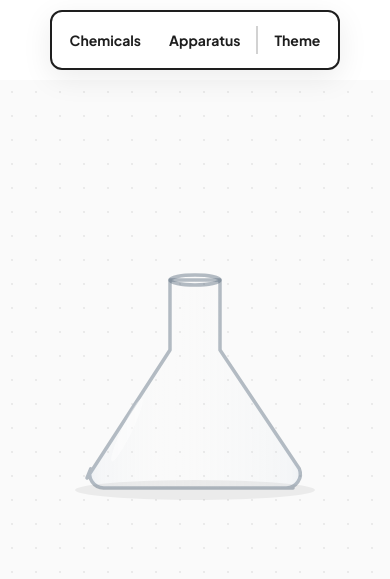
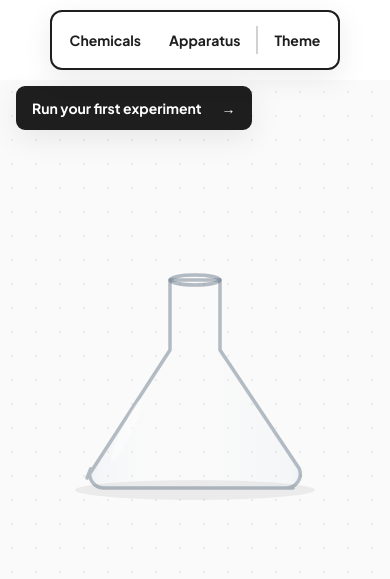
Before and after one commit to Yusupov-Muhammadyusuf/OmniLab, a Django app: page / in a window 390 px wide. Shown: the top 579 px of the page. Run offline with Django 5.2, Linux system fonts and the light colour scheme.

Commit message:
Add homepage first experiment entry
Co-authored-by: tin-computer[bot] <277149838+tin-computer[bot]@users.noreply.github.com>

```diff
--- a/static/css/style.css
+++ b/static/css/style.css
@@ -377,6 +377,40 @@ body {
     text-wrap: pretty;
 }
 
+.home-first-experiment-entry {
+    min-height: 44px;
+    margin-top: 18px;
+    padding: 10px 14px;
+    display: inline-flex;
+    align-items: center;
+    justify-content: space-between;
+    gap: 20px;
+    border: 2px solid var(--text-color);
+    border-radius: 9px;
+    background: var(--text-color);
+    color: var(--bg-main);
+    font-size: 14px;
+    font-weight: 700;
+    line-height: 1.35;
+    text-decoration: none;
+    transition: background-color 0.16s ease-out, color 0.16s ease-out;
+}
+
+.home-first-experiment-entry:hover {
+    background: var(--bg-main);
+    color: var(--text-color);
+}
+
+.home-first-experiment-entry:active {
+    background: var(--text-color);
+    color: var(--bg-main);
+}
+
+.home-first-experiment-entry:focus-visible {
+    outline: 3px solid #e3384f;
+    outline-offset: 3px;
+}
+
 .first-experiment-progress {
     margin: 0 0 14px;
     display: grid;
@@ -985,7 +1019,24 @@ body {
     }
     .floating-popover-panel { position: absolute; top: 70px; }
     .home-page .excalidraw-floating-toolbar { position: sticky; }
-    .home-page .app-title-card:not(.app-title-card--guided) { display: none; }
+    .home-page .app-title-card:not(.app-title-card--guided) {
+        top: 86px;
+        left: 16px;
+        width: auto;
+        padding: 0;
+        display: block;
+        background: transparent;
+        box-shadow: none;
+        backdrop-filter: none;
+    }
+    .home-page .app-title-card:not(.app-title-card--guided) > :not(.home-first-experiment-entry) {
+        display: none;
+    }
+    .home-first-experiment-entry {
+        max-width: calc(100vw - 32px);
+        margin-top: 0;
+        box-shadow: var(--shadow);
+    }
 }
 
 @media (min-width: 1200px) {
--- a/templates/index.html
+++ b/templates/index.html
@@ -55,6 +55,10 @@
         <p class="app-wordmark">OmniLab</p>
         <h1>Test chemical reactions in a virtual lab</h1>
         <p class="app-subheadline">For chemistry students to mix compounds, try lab equipment, and understand predicted outcomes before working with real materials.</p>
+        <a class="home-first-experiment-entry" href="{% url 'first_experiment' %}">
+            Run your first experiment
+            <span aria-hidden="true">&rarr;</span>
+        </a>
         {% endif %}
     </header>
 
```
Also changed, not shown: omnilab/tests.py (+26 -2 lines).
